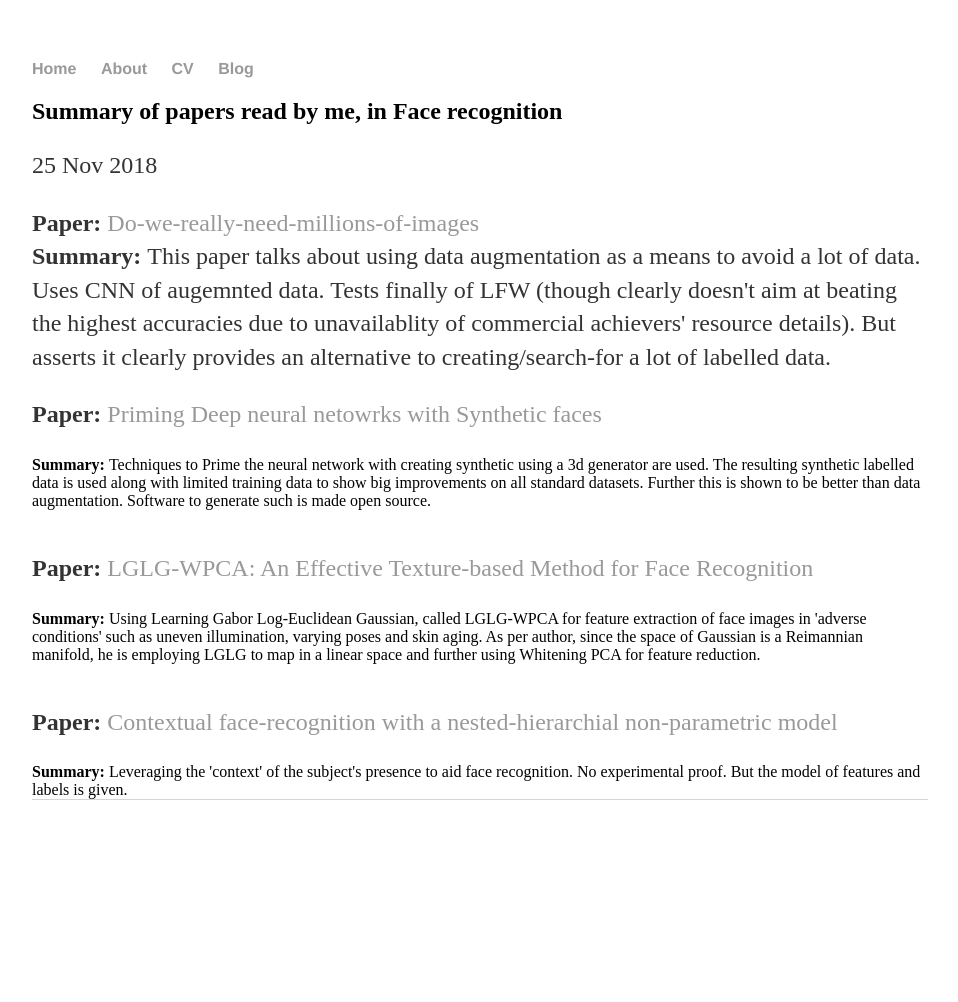
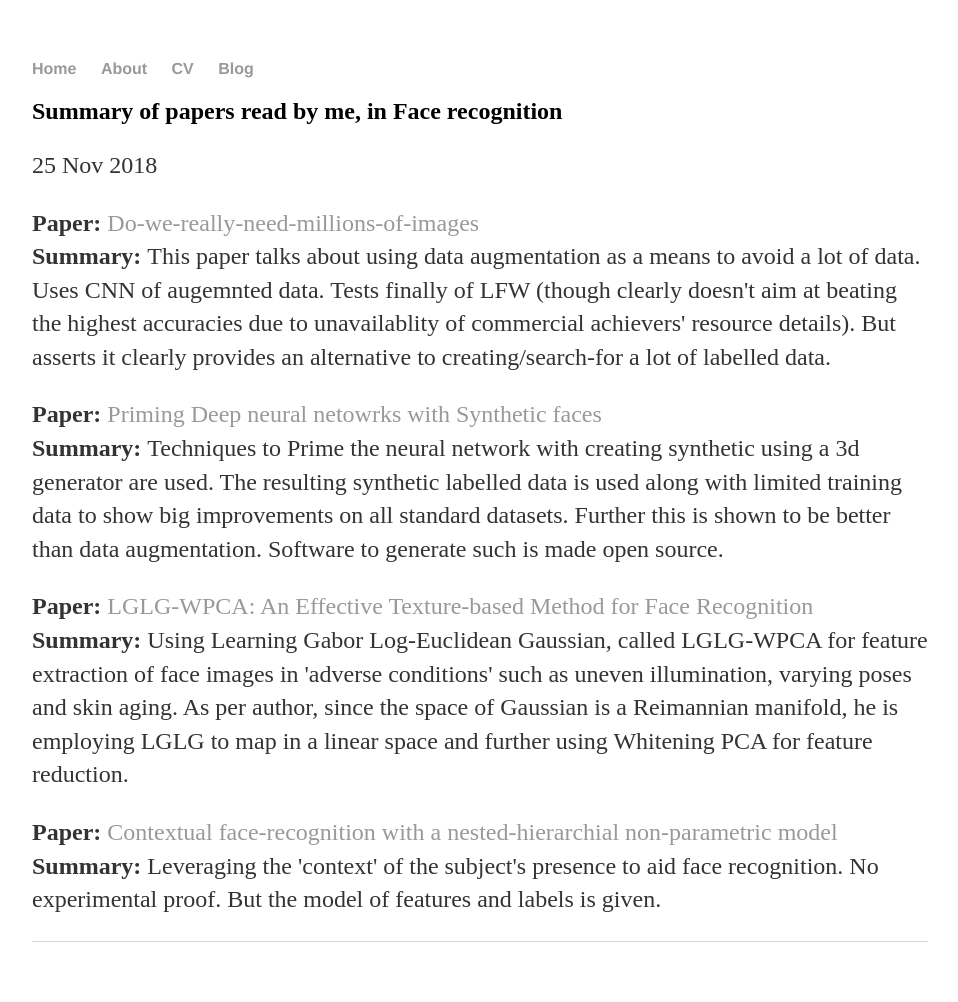
Before and after one commit to arunsubk/arunsubk.github.io, a Jekyll site: the page built from _posts/2018-11-25-PapersSummary.md, in a window 1280 px wide. Shown: the whole page, without its empty margins (160-1118 px from the left). Built offline with Jekyll 4.4.1, drawn with Linux system fonts in a browser that asks for light colours; before the commit the page ends 900 px from its top, so only the background shows below that.

Commit message:
Update 2018-11-25-PapersSummary.md

```diff
--- a/_posts/2018-11-25-PapersSummary.md
+++ b/_posts/2018-11-25-PapersSummary.md
@@ -11,16 +11,17 @@ date: 2018-11-25
       <b>Summary: </b>This paper talks about using data augmentation as a means to avoid a lot of data. Uses CNN of augemnted data. Tests finally of LFW (though clearly doesn't aim at beating the highest accuracies due to unavailablity of commercial achievers' resource details). But asserts it clearly provides an alternative to creating/search-for a lot of labelled data.
         </p>
     <p><b>Paper: </b><a href="https://arxiv.org/abs/1811.08565">Priming Deep neural netowrks with Synthetic faces</a>
-    </p>
+    <br>
     <b>Summary: </b>Techniques to Prime the neural network with creating synthetic using a 3d generator are used. The resulting synthetic labelled data is used along with limited training data to show big improvements on all standard datasets. Further this is shown to be better than data augmentation. Software to generate such is made open source.
-    <br>
-    <br>
-    <p><b>Paper: </b><a href="https://arxiv.org/abs/1811.08345"> LGLG-WPCA: An Effective Texture-based Method for Face Recognition</a></p>
+      </p>
+    <p><b>Paper: </b><a href="https://arxiv.org/abs/1811.08345"> LGLG-WPCA: An Effective Texture-based Method for Face Recognition</a>
+      <br>
       <b>Summary: </b>Using Learning Gabor Log-Euclidean Gaussian, called LGLG-WPCA for feature extraction of face images in 'adverse conditions' such as uneven illumination, varying poses and skin aging. As per author, since the space of Gaussian is a Reimannian manifold, he is employing LGLG to map in a linear space and further using Whitening PCA for feature reduction.
-    <br>
-    <br>
-    <p><b>Paper: </b><a href="https://arxiv.org/pdf/1811.07753.pdf">Contextual face-recognition with a nested-hierarchial non-parametric model</a></p>
+</p>
+    <p><b>Paper: </b><a href="https://arxiv.org/pdf/1811.07753.pdf">Contextual face-recognition with a nested-hierarchial non-parametric model</a>
+      <br>
     <b>Summary: </b> Leveraging the 'context' of the subject's presence to aid face recognition. No experimental proof. But the model of features and labels is given.
+      </p>
 
   </body>
 </html>
```
